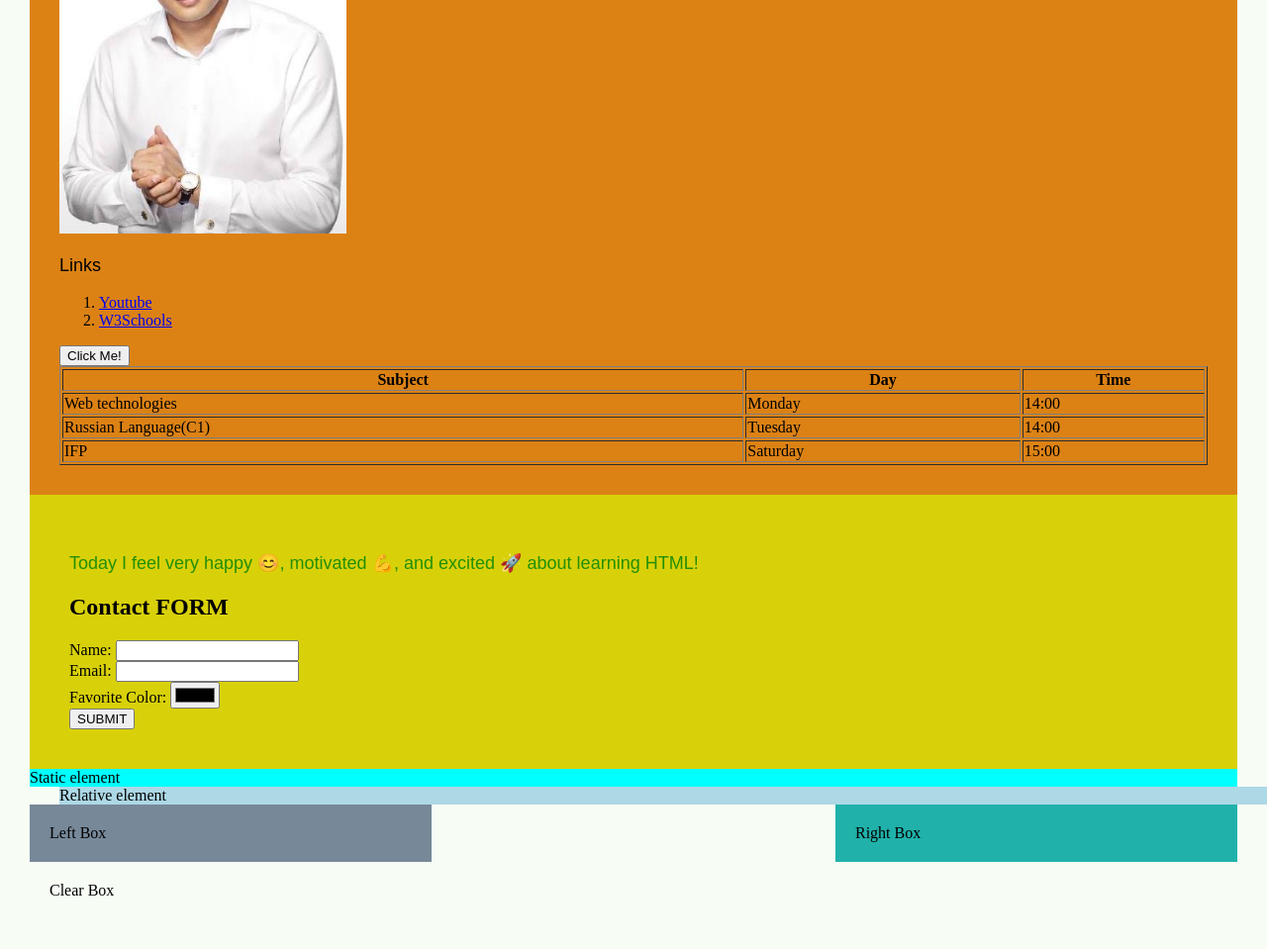
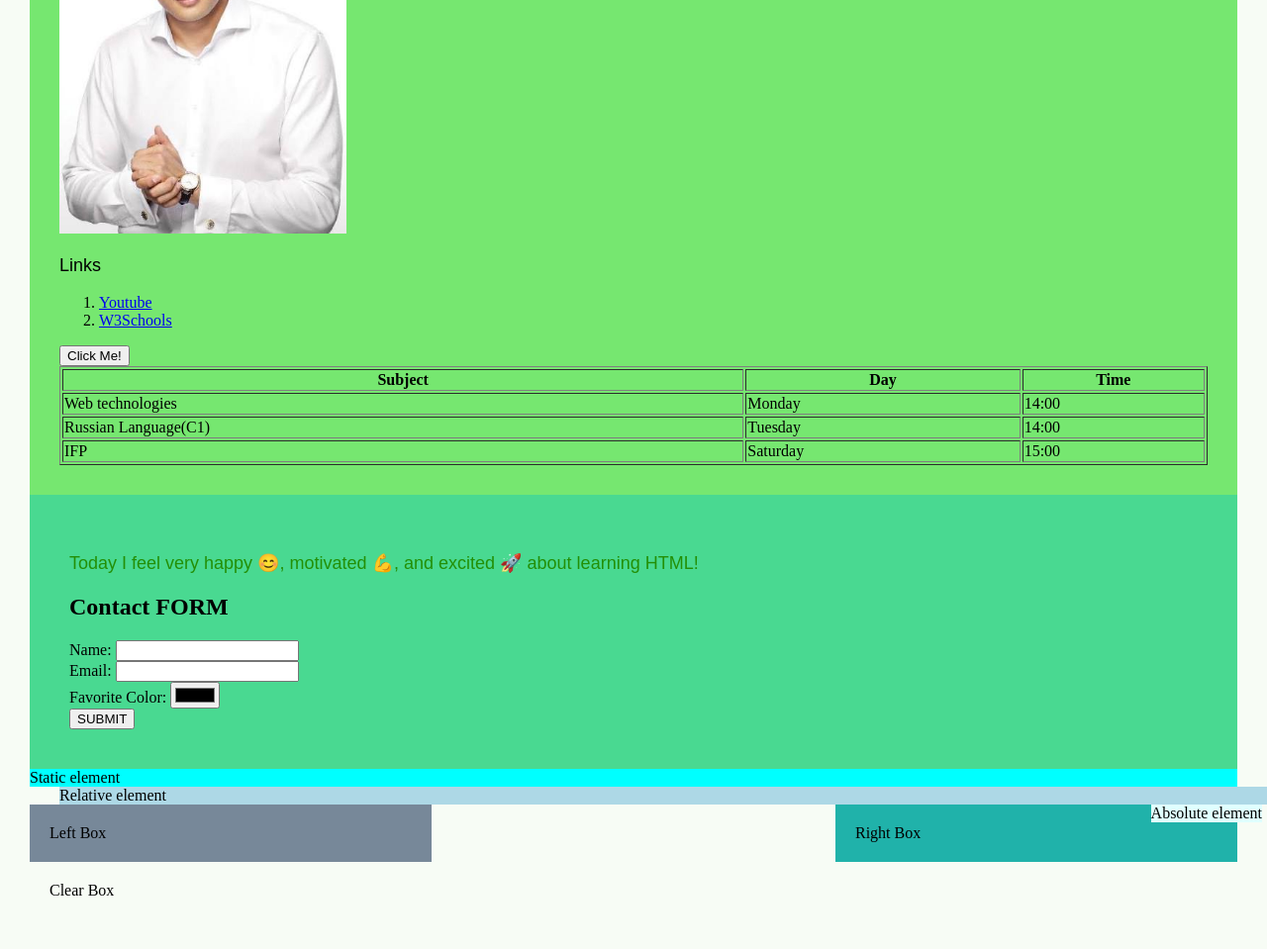
Before and after one commit to Nurzhigittt/Web-Tech, a plain HTML site: page index.html in a window 1280 px wide. Shown: the part 731-1690 px from the top of the page at 99% size. Drawn offline with Linux system fonts and the light colour scheme.

Commit message:
Update background colors and position properties

```diff
--- a/style.css
+++ b/style.css
@@ -14,15 +14,15 @@ p{
     font-weight: lighter;
 }
 .header{
-    background-color: rgb(215, 77, 30);
+    background-color: rgb(76, 226, 81);
     padding: 20px;
 }
 .main{
-    background-color: rgb(220, 130, 21);
+    background-color: rgb(118, 231, 112);
     padding: 30px;
 }
 .footer{
-    background-color: rgb(216, 209, 9);
+    background-color: rgb(73, 217, 145);
     padding: 40px;
 }
 .box{
@@ -41,8 +41,8 @@ p{
 }
 .absolute-box{
     position: absolute;
-    top: 10px;
-    right: 30px;
+    bottom: 5x;
+    right: 5px;
     background-color: lightcyan;
 }
 .my-image{
```
